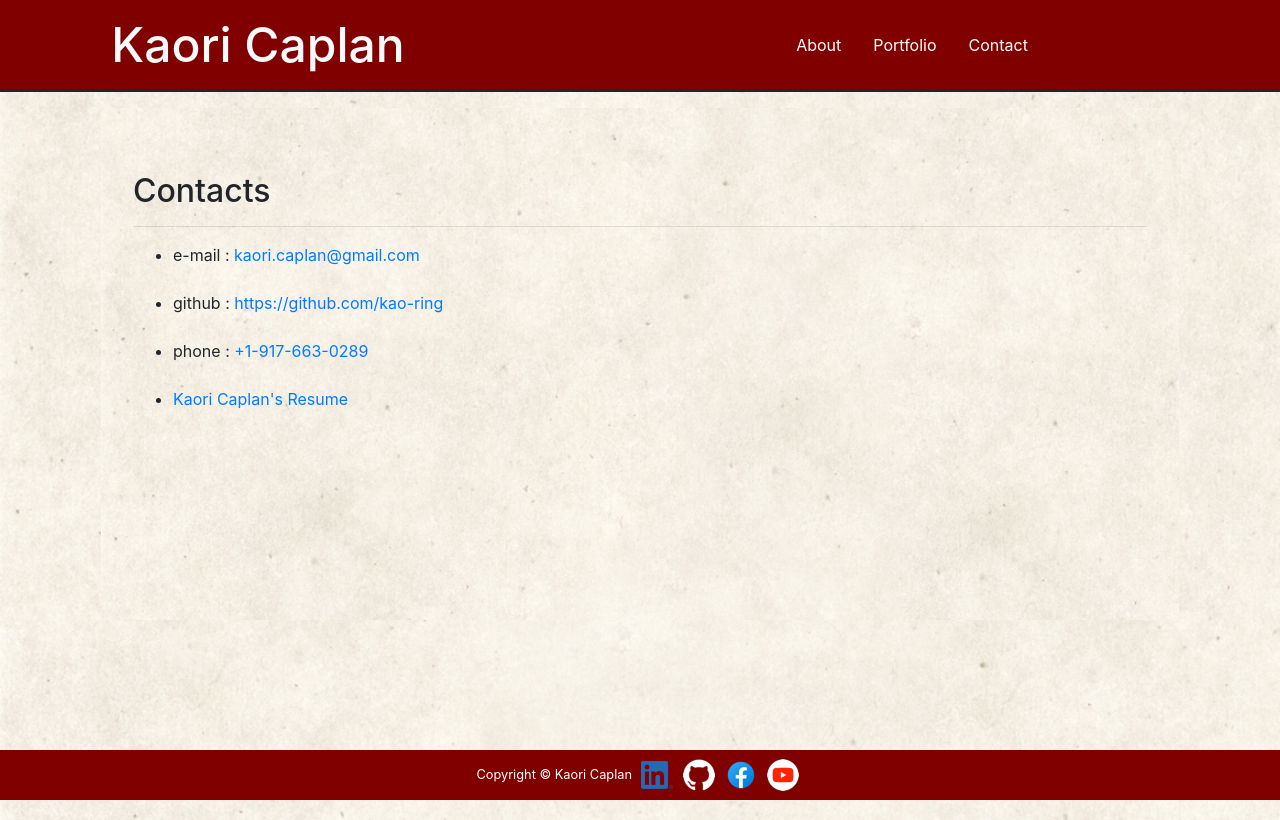
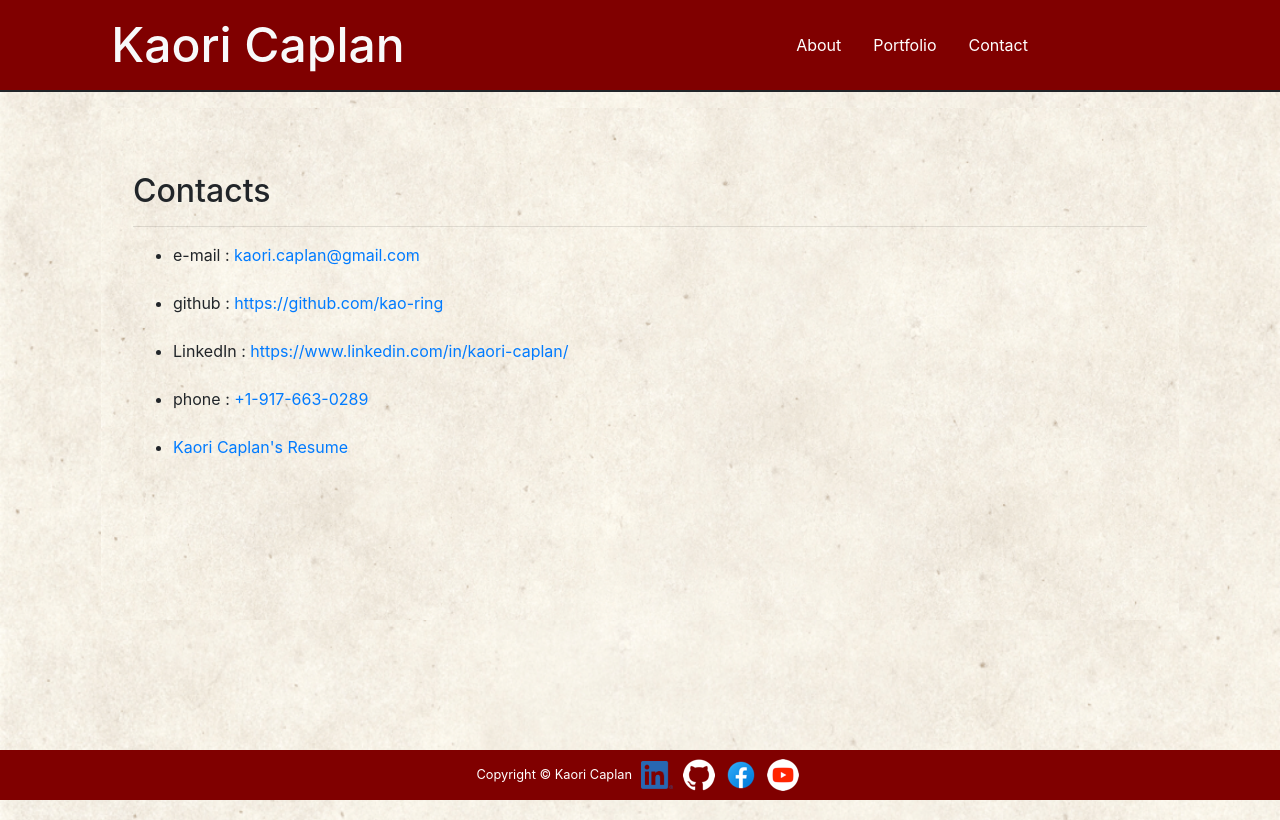
Before and after one commit to kao-ring/React-Portfolio, a React (Create React App) app: page /contact in a window 1280 px wide. Built offline with nearby package versions, Linux system fonts and the light colour scheme.

Commit message:
change linkedin URL

```diff
--- a/src/components/Contact.js
+++ b/src/components/Contact.js
@@ -28,6 +28,17 @@ const Contact = () => {
           </li>
           <br />
           <li>
+            LinkedIn :{" "}
+            <a
+              href="https://www.linkedin.com/in/kaori-caplan/"
+              target="_blank"
+              rel="noopener noreferrer"
+            >
+              https://www.linkedin.com/in/kaori-caplan/
+            </a>
+          </li>
+          <br />
+          <li>
             phone : <a href="tel:+1-917-663-0289"> +1-917-663-0289</a>
           </li>
           <br />
--- a/src/components/Footer.js
+++ b/src/components/Footer.js
@@ -6,7 +6,7 @@ const Footer = () => {
     <footer className="fixed-bottom p-1 text-center text-white">
       <small>Copyright &copy; Kaori Caplan </small>
       <a
-        href="https://www.linkedin.com/in/kaori-nakajima-64750072/"
+        href="https://www.linkedin.com/in/kaori-caplan/"
         target="_blank"
         rel="noopener noreferrer"
       >
```
